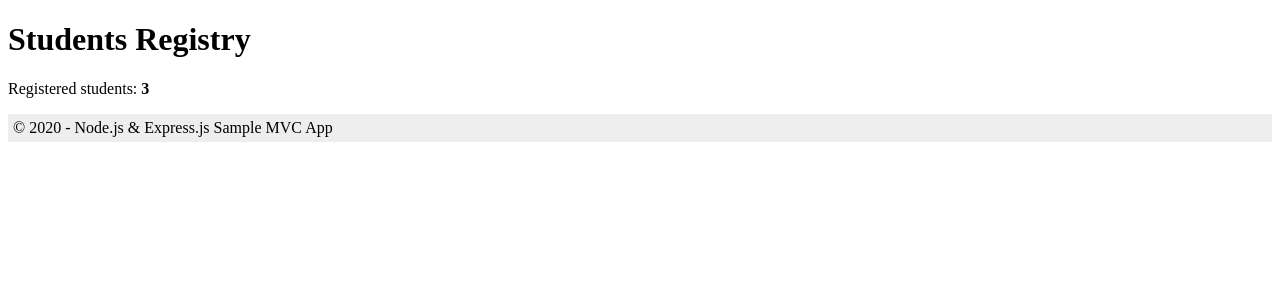
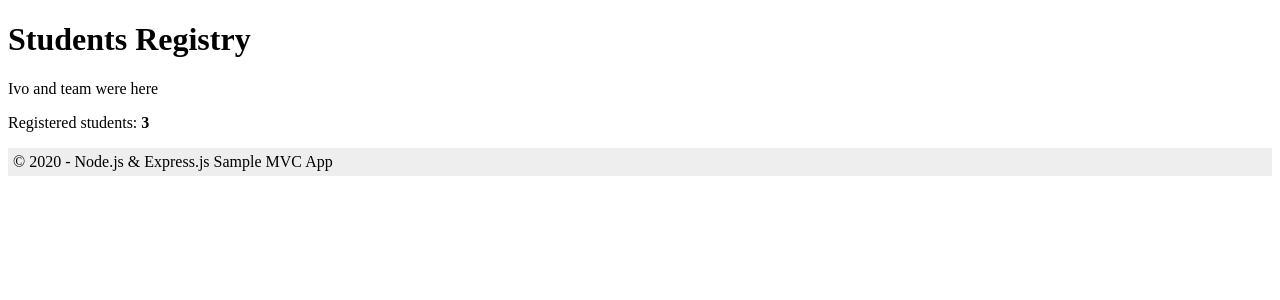
Before and after one commit to ididmitrov/Student-Registry-2026QA, a Node server app: page / in a window 1280 px wide. Shown: the part 46-346 px from the top of the page. Run offline with Node 20, Linux system fonts and the light colour scheme.

Commit message:
Updated home view

```diff
--- a/views/home.pug
+++ b/views/home.pug
@@ -1,6 +1,7 @@
 include header.pug
 
 h1=msg
+p Ivo and team were here
 p Registered students: <b>#{students.length}</b>
 
 include footer.pug
```
